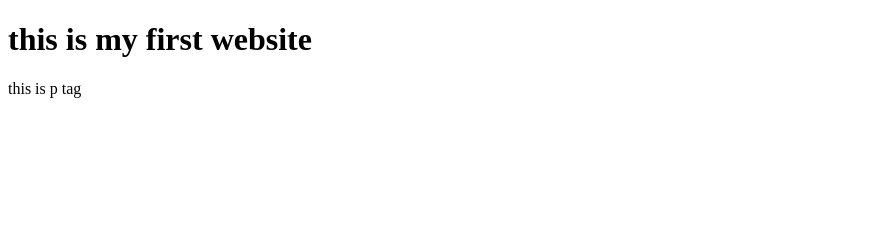
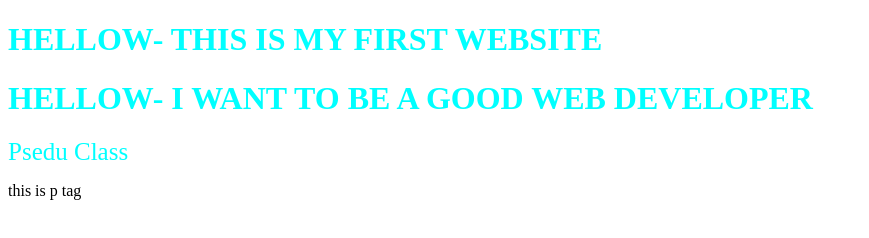
Before and after one commit to mahmodullah/first-website, a plain HTML site: page index.html in a window 1280 px wide. Shown: the whole page, without its empty margins (0-869 px from the left). Drawn offline with Linux system fonts and the light colour scheme.

Commit message:
first commit

```diff
--- a/index.html
+++ b/index.html
@@ -5,9 +5,12 @@
   <meta http-equiv="X-UA-Compatible" content="IE=edge">
   <meta name="viewport" content="width=device-width, initial-scale=1.0">
   <title>first website</title>
+  <link rel="stylesheet" href="style.css">
 </head>
 <body>
   <h1>this is my first website</h1>
+  <h1>i want to be a good web developer</h1>
+  <a href="https://www.w3schools.com/cssref/sel_after.php">psedu class</a>
   <p>this is p tag</p>
 </body>
 </html>
--- /dev/null
+++ b/style.css
@@ -0,0 +1,19 @@
+h1{
+  color:cyan;
+  text-transform: uppercase;
+}
+h1::before{
+  content: "hellow- ";
+}
+a{
+  text-decoration: none;
+  color: cyan;
+  font-size: 25px;
+  text-transform: capitalize;
+}
+a:visited{
+  color: red;
+}
+a:hover{
+  color: black;
+}
```
